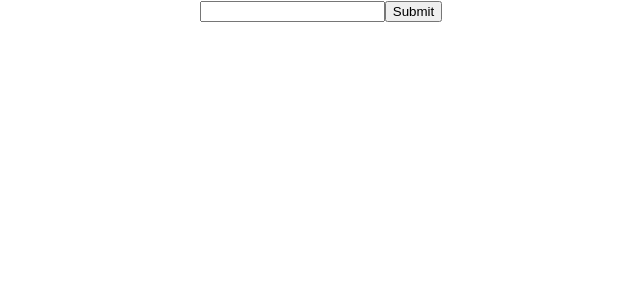
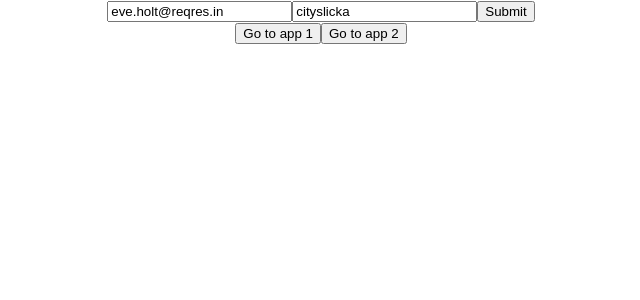
Before and after one commit to Destroy-Youth/sso-login, a React (Create React App) app: page / in a window 1280 px wide. Shown: the top 300 px of the page, without its empty margins (319-959 px from the left). Built offline with nearby package versions, Linux system fonts and the light colour scheme.

Commit message:
login service

```diff
--- a/package.json
+++ b/package.json
@@ -6,6 +6,7 @@
     "@testing-library/jest-dom": "^5.16.4",
     "@testing-library/react": "^13.3.0",
     "@testing-library/user-event": "^13.5.0",
+    "axios": "^0.27.2",
     "js-cookie": "^3.0.1",
     "react": "^18.2.0",
     "react-dom": "^18.2.0",
--- a/src/Form.jsx
+++ b/src/Form.jsx
@@ -1,28 +1,57 @@
 import Cookies from "js-cookie";
+import { useState } from "react";
+import { useEffect } from "react";
 import { useForm } from "react-hook-form";
 import "./App.css";
+import { login as loginService } from "./services";
 
 function Form() {
+  const [token, setToken] = useState();
+
   const {
     register,
     handleSubmit,
     formState: { errors },
-  } = useForm();
+  } = useForm({
+    defaultValues: {
+      email: "eve.holt@reqres.in",
+      password: "cityslicka",
+    },
+  });
 
-  function saveUserSession(userData) {
-    Cookies.set("session", userData.session, { domain: ".equihua-dy.dev" });
-    handleLogin();
+  async function login(userData) {
+    const newToken = await loginService(userData);
+    setToken(newToken);
+
+    if (window.location.hostname.includes("localhost")) {
+      Cookies.set("token", token, { domain: "localhost" });
+      console.log("coockie localhost");
+    } else {
+      Cookies.set("token", token, { domain: ".equihua-dy.dev" });
+    }
   }
 
-  function handleLogin() {
-    window.location.href = "https://www.subdomain.equihua-dy.dev/";
+  function redirect(appNum) {
+    if (window.location.hostname.includes("localhost")) {
+      window.location.href = "http://localhost:3001";
+    } else if (appNum === 1) {
+      window.location.href = "https://www.subdomain.equihua-dy.dev/";
+    } else {
+      window.location.href = "https://www.subdomain2.equihua-dy.dev/";
+    }
   }
 
   return (
-    <form onSubmit={handleSubmit(saveUserSession)}>
-      <input type="text" {...register("session")}></input>
-      <input type="submit" />
-    </form>
+    <>
+      <form onSubmit={handleSubmit(login)}>
+        <input type="text" {...register("email")}></input>
+        <input type="text" {...register("password")}></input>
+        <input type="submit" />
+      </form>
+      <button onClick={() => redirect(1)}>Go to app 1</button>
+      <button onClick={() => redirect(2)}>Go to app 2</button>
+      <h3>{token}</h3>
+    </>
   );
 }
 
--- /dev/null
+++ b/src/services.js
@@ -0,0 +1,12 @@
+import axios from "axios";
+
+const BASE_URL = "https://reqres.in/api/login";
+
+export const login = async (userData) => {
+  try {
+    const response = await axios.post(BASE_URL, userData);
+    return response.data.token;
+  } catch (error) {
+    console.error(error);
+  }
+};
```
Also changed, not shown: 1 other file (tests, documents, lock files or other folders).
